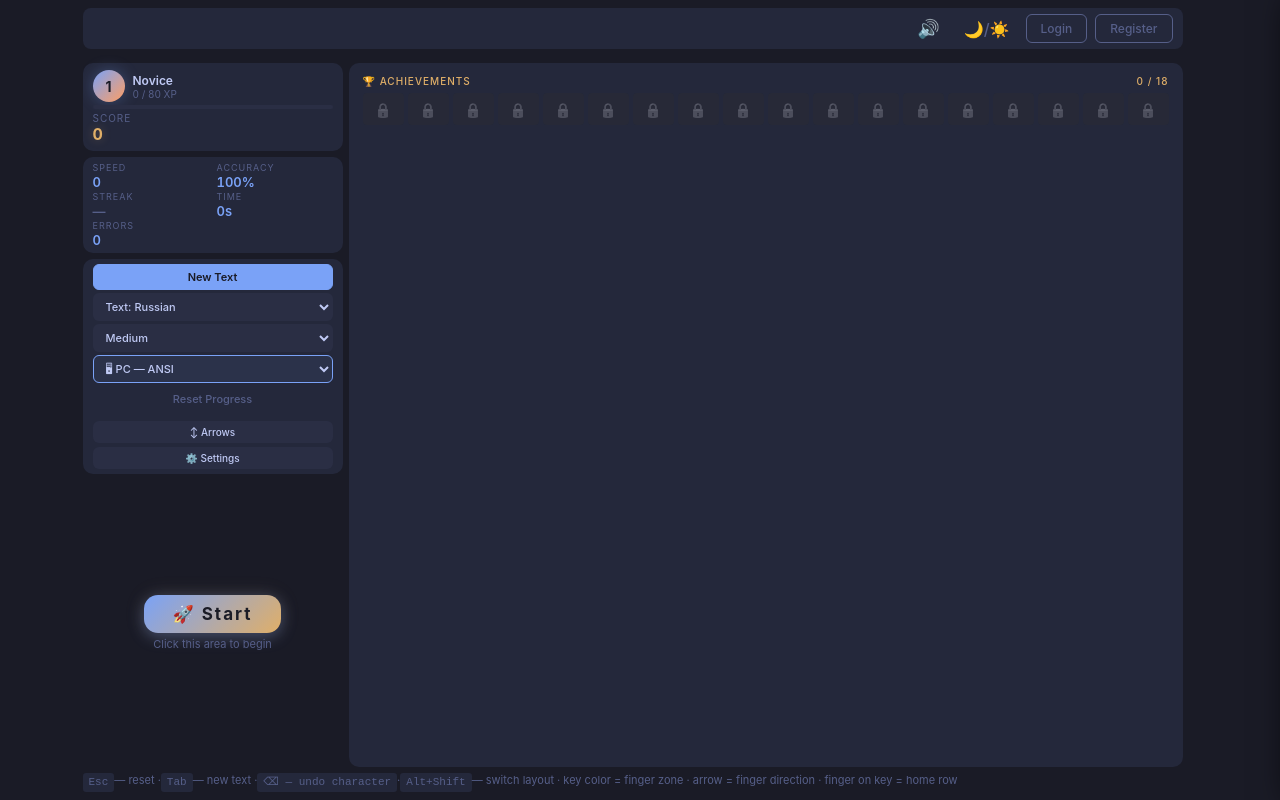
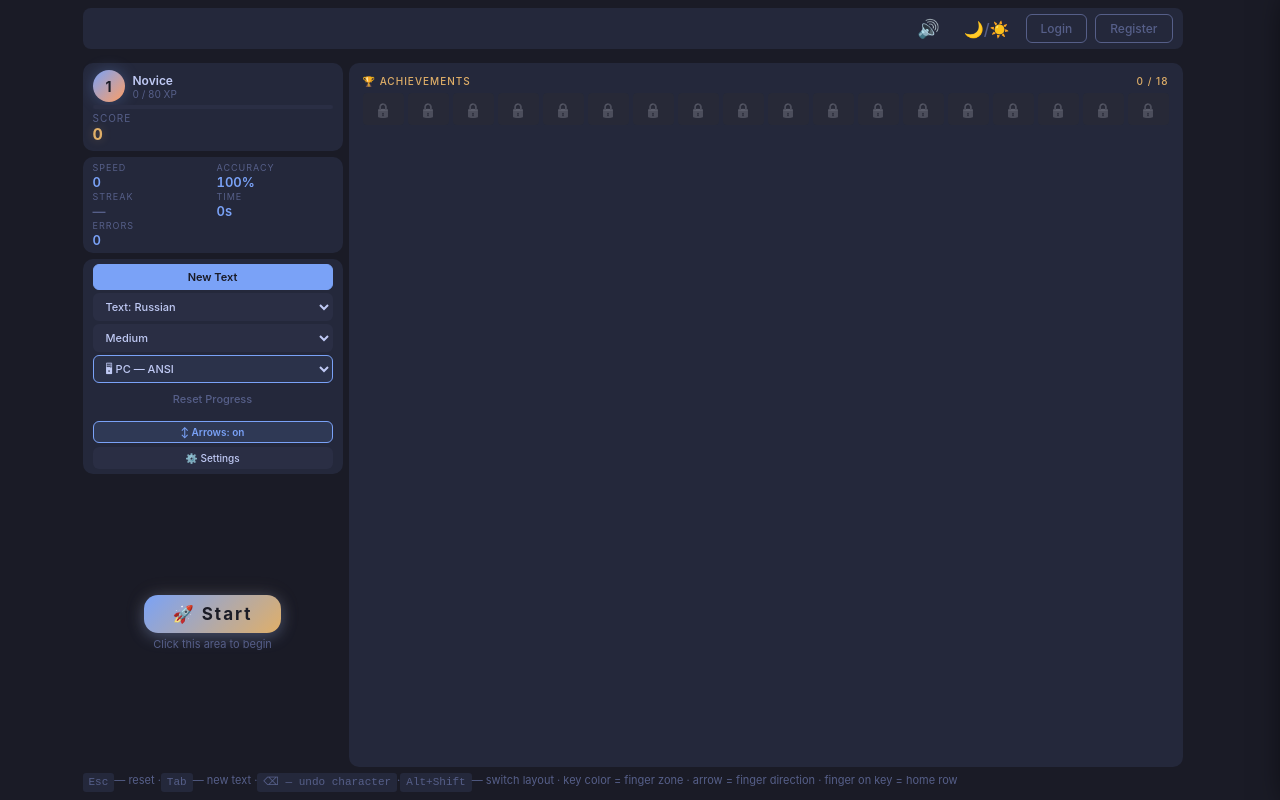
Before and after one commit to Andrey-Balabanov/toptiptop, a website: page public/index.html in a window 1280 px wide. Drawn offline with Linux system fonts and the light colour scheme.

Commit message:
Show on/off state of the Arrows toggle
The button got an "active" class but no style, so it looked the same
either way. Label it "Arrows: on/off" (translated, with aria-pressed)
and highlight it in the accent colour when on, dimmed when off.

Co-Authored-By: Claude Opus 5.5 <noreply@anthropic.com>

```diff
--- a/public/css/style.css
+++ b/public/css/style.css
@@ -407,6 +407,12 @@ body {
   width: 100%;
 }
 #sidebar-btn-group button.small { font-size: 11px !important; padding: 5px 10px !important; flex: 0 1 auto; }
+/* On/off toggles (e.g. movement arrows): highlighted when on, dimmed when off */
+#sidebar-btn-group button.toggle { color: var(--dim); }
+#sidebar-btn-group button.toggle.active {
+  color: var(--accent); border-color: var(--accent);
+  background: rgba(122,162,247,0.14); font-weight: 600;
+}
 
 /* ============ START BUTTON ============ */
 .start-btn-wrap {
--- a/public/js/auth.js
+++ b/public/js/auth.js
@@ -115,18 +115,20 @@ function addSidebarButtons(user) {
   group.id = 'sidebar-btn-group';
   group.style.cssText = 'display:flex;flex-wrap:wrap;gap:4px;margin-top:4px;';
 
-  // Arrow toggle — use full translated label (e.g. "↕ Arrows" / "↕ Стрелки")
+  // Arrow toggle — label and highlight show the state (e.g. "↕ Arrows: on" / "↕ Стрелки: выкл")
   const arrowBtn = document.createElement('button');
-  arrowBtn.className = 'small';
-  arrowBtn.dataset.i18n = 'btn.arrows';
-  arrowBtn.textContent = t('btn.arrows');
-  const showArrows = localStorage.getItem('toptip-show-arrows') !== 'false';
-  if (showArrows) arrowBtn.classList.add('active');
+  arrowBtn.className = 'small toggle';
+  const setArrowState = on => {
+    arrowBtn.classList.toggle('active', on);
+    arrowBtn.setAttribute('aria-pressed', on ? 'true' : 'false');
+    arrowBtn.dataset.i18n = on ? 'btn.arrows_on' : 'btn.arrows_off';
+    arrowBtn.textContent = t(arrowBtn.dataset.i18n);
+  };
+  setArrowState(localStorage.getItem('toptip-show-arrows') !== 'false');
   arrowBtn.onclick = () => {
-    const current = localStorage.getItem('toptip-show-arrows') !== 'false';
-    const next = !current;
+    const next = localStorage.getItem('toptip-show-arrows') === 'false';
     localStorage.setItem('toptip-show-arrows', next ? 'true' : 'false');
-    arrowBtn.classList.toggle('active', next);
+    setArrowState(next);
     window.dispatchEvent(new CustomEvent('arrows-toggled', { detail: { show: next } }));
   };
   group.appendChild(arrowBtn);
--- a/public/js/i18n.js
+++ b/public/js/i18n.js
@@ -71,7 +71,8 @@ const LOCALES = {
     'btn.history': '📊 История',
     'btn.leaderboard': '🏆 Таблица лидеров',
     'btn.settings': '⚙️ Настройки',
-    'btn.arrows': '↕ Стрелки',
+    'btn.arrows_on': '↕ Стрелки: вкл',
+    'btn.arrows_off': '↕ Стрелки: выкл',
     'btn.admin': 'Админ-панель',
     'auth.session_check_failed': 'Не удалось проверить сессию. Обновите страницу.',
     'auth.password_placeholder': 'мин. 6',
@@ -266,7 +267,8 @@ const LOCALES = {
     'btn.history': '📊 History',
     'btn.leaderboard': '🏆 Leaderboard',
     'btn.settings': '⚙️ Settings',
-    'btn.arrows': '↕ Arrows',
+    'btn.arrows_on': '↕ Arrows: on',
+    'btn.arrows_off': '↕ Arrows: off',
     'btn.admin': 'Admin Panel',
     'auth.session_check_failed': 'Could not verify your session. Please reload the page.',
     'auth.password_placeholder': 'min. 6',
```
